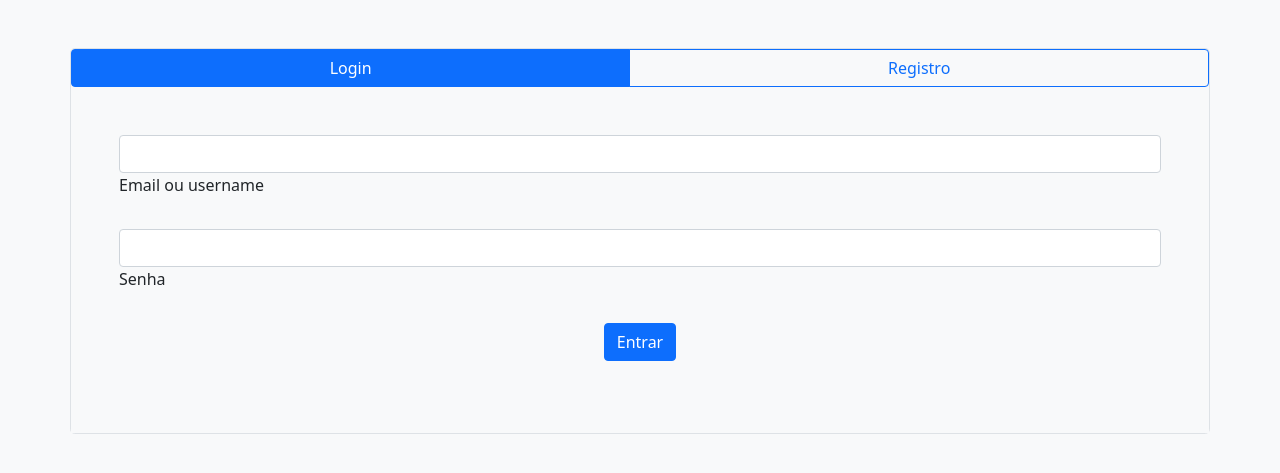
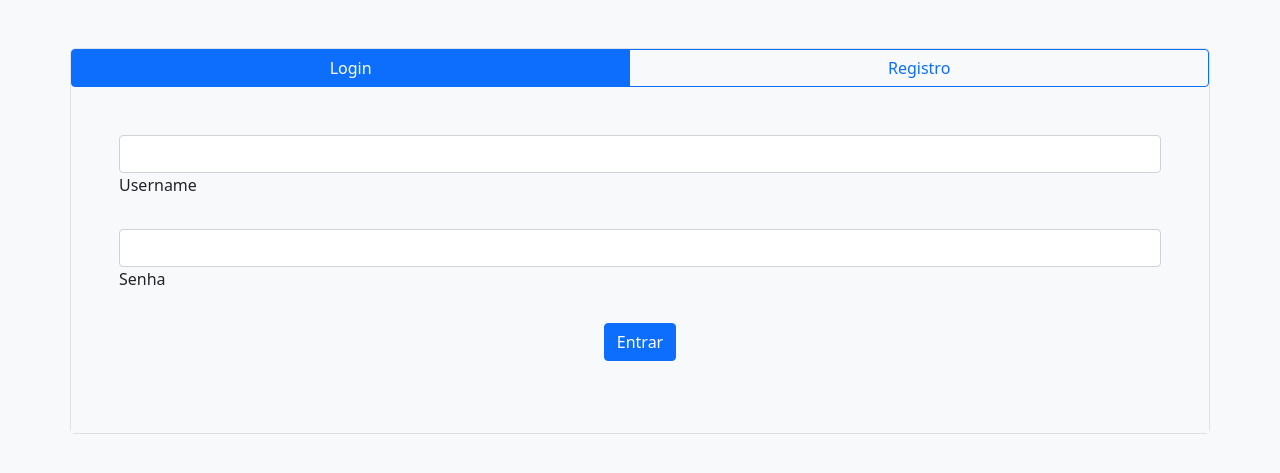
Before and after one commit to samuel06santos/Sistema-WEB, a Django app: page / in a window 1280 px wide. Shown: the top 473 px of the page. Run offline with Django 4.2, Linux system fonts and the light colour scheme; data comes from the database, SQL or seed files in the repository.

Commit message:
Update entry.html

```diff
--- a/django-project/core/templates/entry.html
+++ b/django-project/core/templates/entry.html
@@ -31,7 +31,7 @@
                             <!-- Email input -->
                             <div class="form-outline mb-4">
                                 <input type="text" pattern="^(?=.{2,20})[A-Za-z0-9._@!-]+" name="user_email" id="loginName" class="form-control" required/>
-                                <label class="form-label" for="loginName">Email ou username</label>
+                                <label class="form-label" for="loginName">Username</label>
                             </div>
 
                             <!-- Password input -->
```
